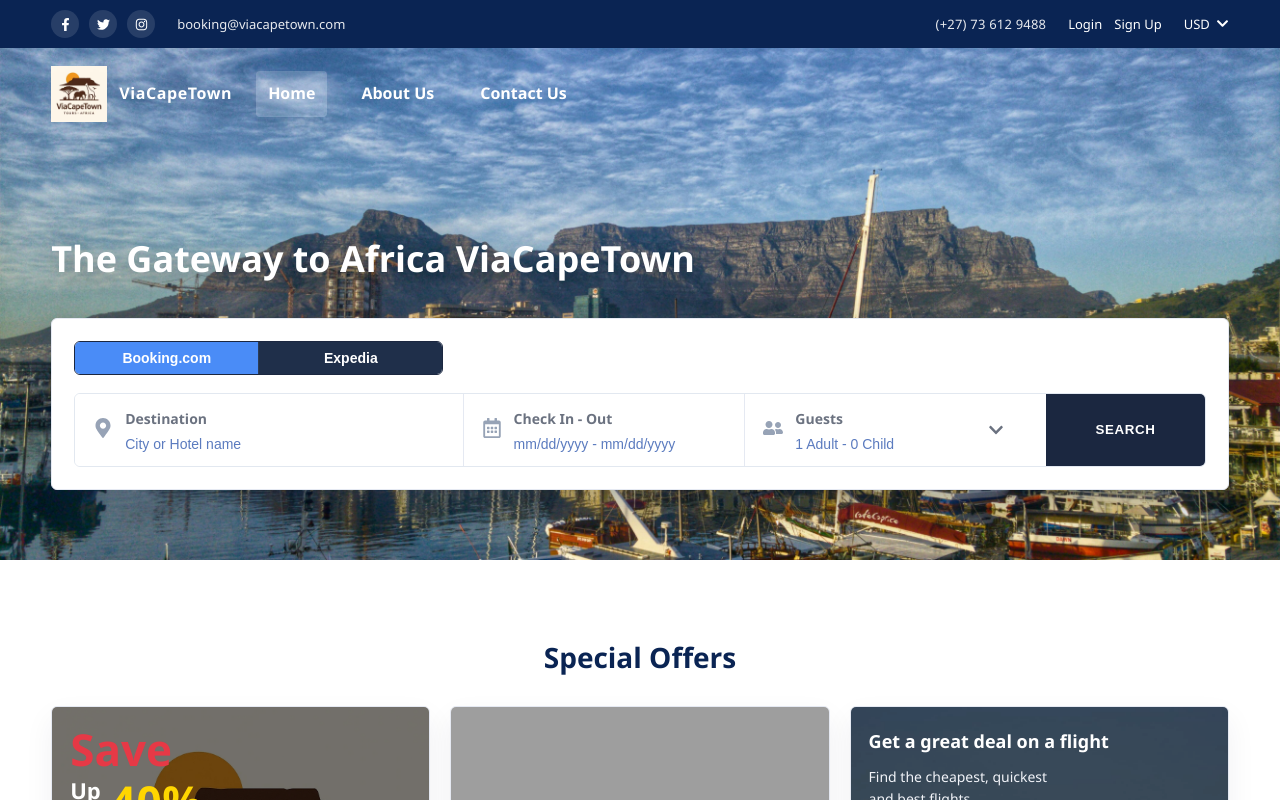
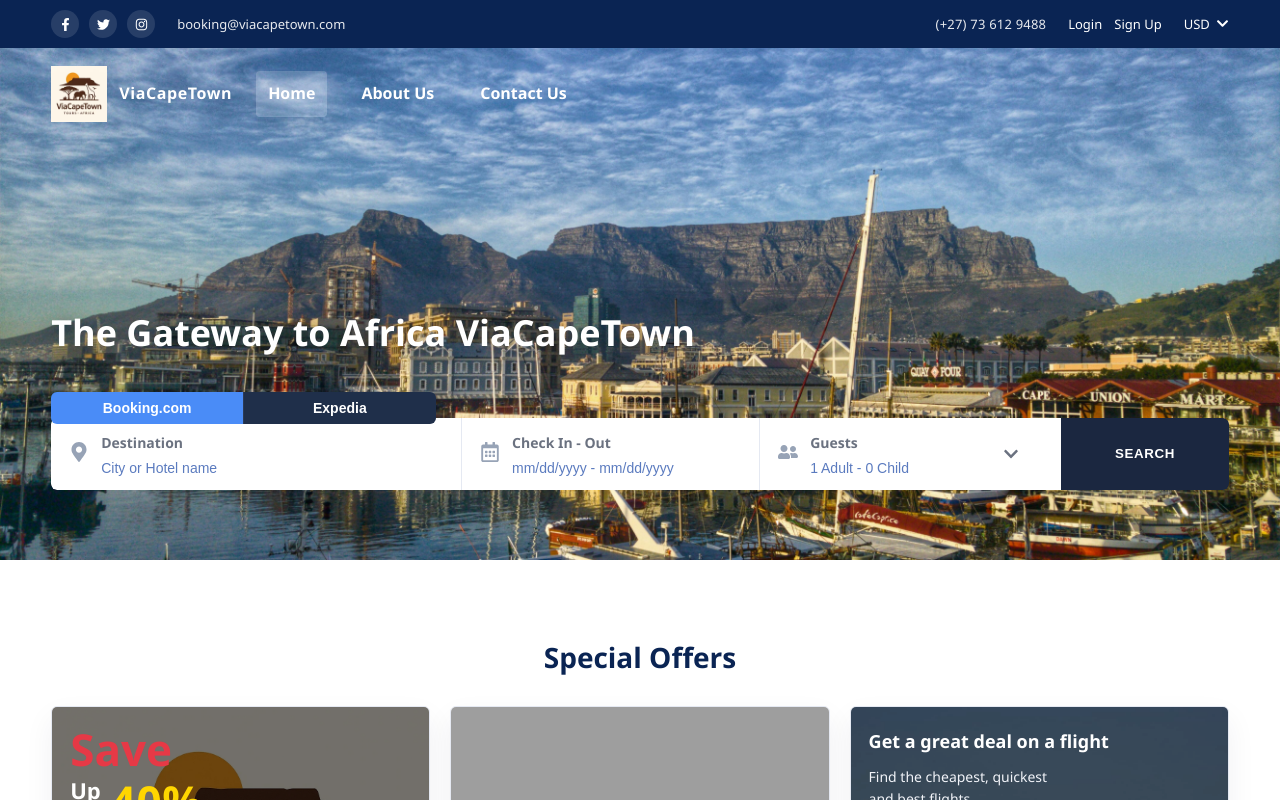
Before and after one commit to Super-Jupiter/viacapetown-website, a React (Vite) app in the folder app/: page / in a window 1280 px wide. Shown: the top 800 px of the page. Built offline with nearby package versions, Linux system fonts and the light colour scheme; grey boxes are pictures that could not be loaded; a web font is replaced by a local one.

Commit message:
Transparent behind tabs

```diff
--- a/app/src/index.css
+++ b/app/src/index.css
@@ -517,23 +517,26 @@ img {
 }
 
 .search-card {
-  background: #fff;
+  background: transparent;
   color: var(--text);
   border-radius: 6px;
-  box-shadow: 0 15px 38px rgba(8, 33, 78, 0.35);
-  padding: 22px;
+  box-shadow: none;
+  padding: 0;
   width: min(1200px, 92vw);
   margin: 0 auto;
+  border: none;
 }
 
 .search-tabs {
   display: flex;
   gap: 0;
-  margin-bottom: 18px;
+  margin-bottom: -6px;
   border-radius: 6px;
   overflow: hidden;
-  border: 1px solid #1b2740;
+  border: none;
   width: calc((100% - 60px) * 2 / 6 + 12px);
+  position: relative;
+  z-index: 2;
 }
 
 .tab {
@@ -569,10 +572,11 @@ img {
   grid-template-columns: 2.2fr 1.6fr 1.4fr 0.9fr;
   gap: 0;
   align-items: stretch;
-  border: 1px solid #e2e8f0;
+  border: none;
   border-radius: 6px;
   overflow: hidden;
-  background: #fff;
+  position: relative;
+  z-index: 1;
 }
 
 .booking-field {
@@ -582,6 +586,11 @@ img {
   padding: 14px 18px;
   background: #fff;
   min-height: 72px;
+}
+
+.booking-field:first-child {
+  border-top-left-radius: 6px;
+  border-bottom-left-radius: 6px;
 }
 
 .booking-field + .booking-field {
@@ -634,7 +643,7 @@ img {
 .booking-form .search-submit {
   height: 100%;
   width: 100%;
-  border-radius: 0;
+  border-radius: 0 6px 6px 0;
   background: #1b2740;
   box-shadow: none;
   letter-spacing: 0.6px;
```
Also changed, not shown: app/public/Context images/transparrent-behind-tabs-remove-frame.jpg (added), app/public/Context images/transparrent-behind-tabs.jpg (added).
